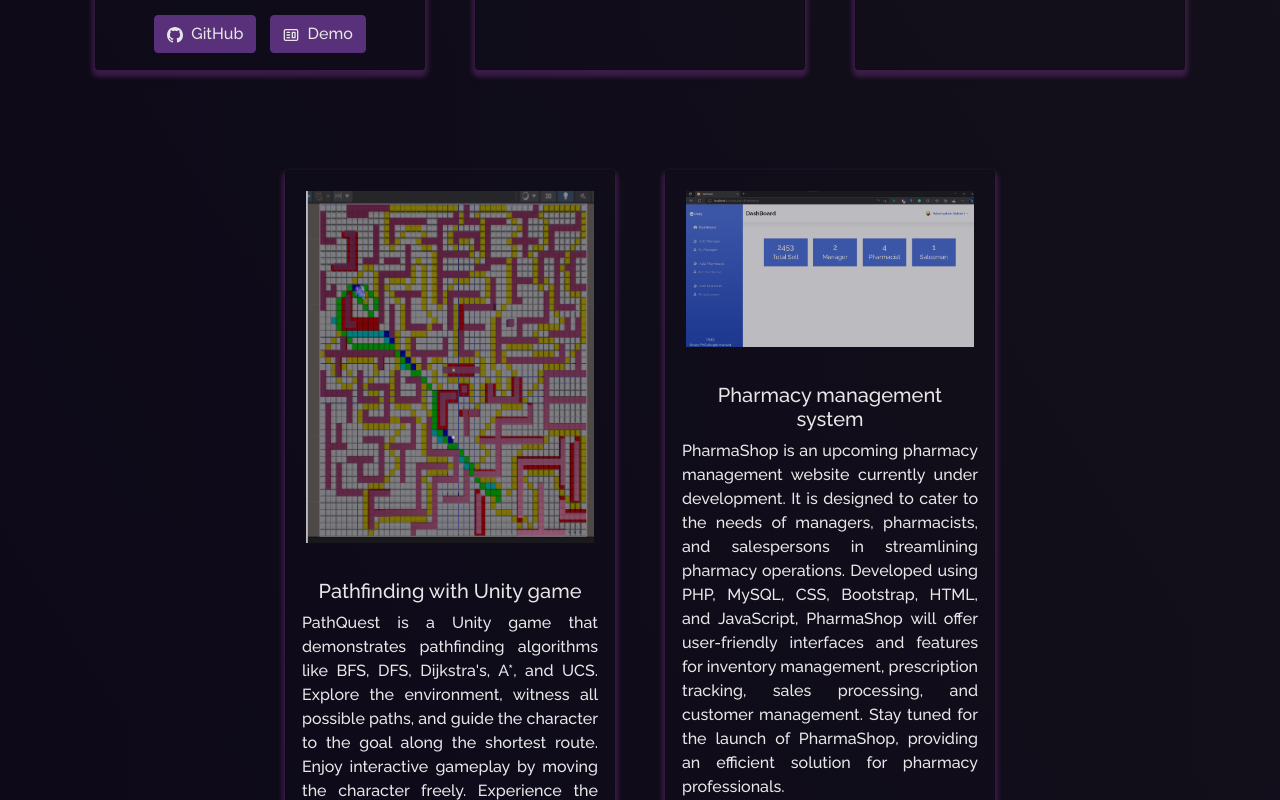
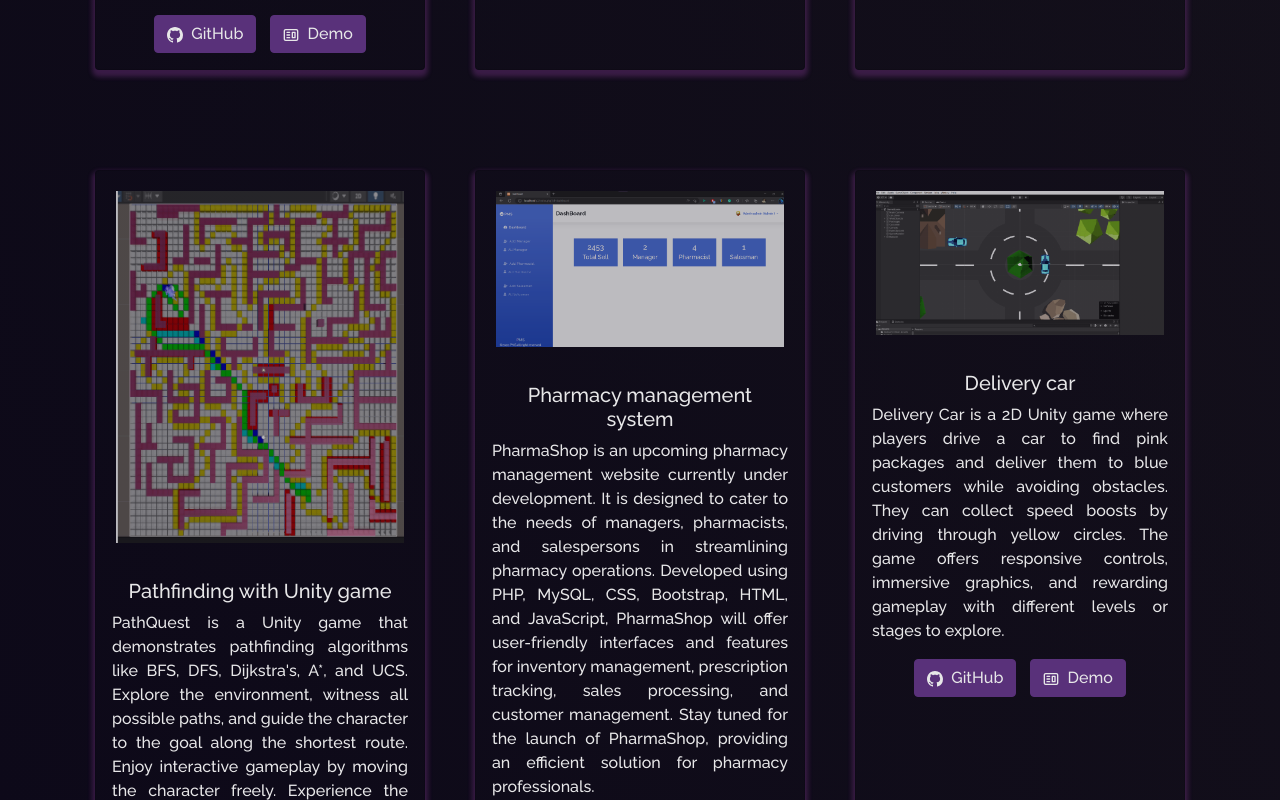
Before and after one commit to Manal1110/Portfolio, a React (Create React App) app: page /project in a window 1280 px wide. Shown: the part 1020-1820 px from the top of the page. Built offline with nearby package versions, Linux system fonts and the light colour scheme.

Commit message:
'changes'

```diff
--- a/src/components/Projects/Projects.js
+++ b/src/components/Projects/Projects.js
@@ -9,6 +9,7 @@ import hotel from "../../Assets/Projects/hotel.png";
 import suicide from "../../Assets/Projects/suicide.png";
 import ghost from "../../Assets/Projects/ghost.png";
 import pharma from "../../Assets/Projects/pharm.png";
+import car from "../../Assets/Projects/car.png";
 function Projects() {
   return (
     <Container fluid className="project-section">
@@ -74,6 +75,16 @@ function Projects() {
               demoLink="https://youtu.be/lMFNcjzIo0c"
             />
           </Col>
+          <Col md={4} className="project-card">
+            <ProjectCard
+              imgPath={car}
+              isBlog={false}
+              title="Delivery car"
+              description="Delivery Car is a 2D Unity game where players drive a car to find pink packages and deliver them to blue customers while avoiding obstacles. They can collect speed boosts by driving through yellow circles. The game offers responsive controls, immersive graphics, and rewarding gameplay with different levels or stages to explore."
+              ghLink="https://github.com/Manal1110/Delivary-car"
+              demoLink="https://youtu.be/nGs_PFEz0us"
+            />
+          </Col>
 
 
         </Row>
```
Also changed, not shown: src/Assets/Projects/car.png (added), 1 other file (tests, documents, lock files or other folders).
